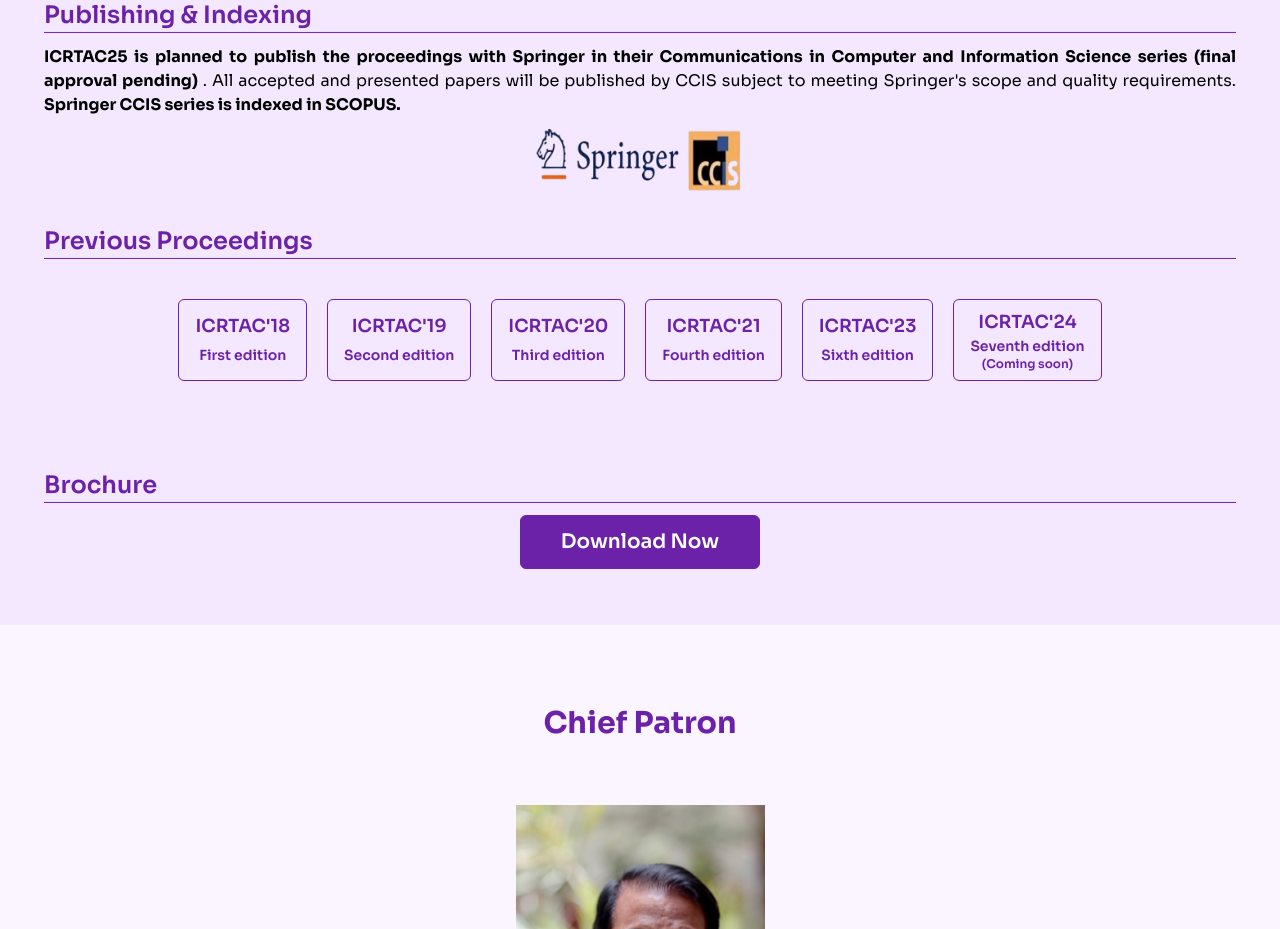
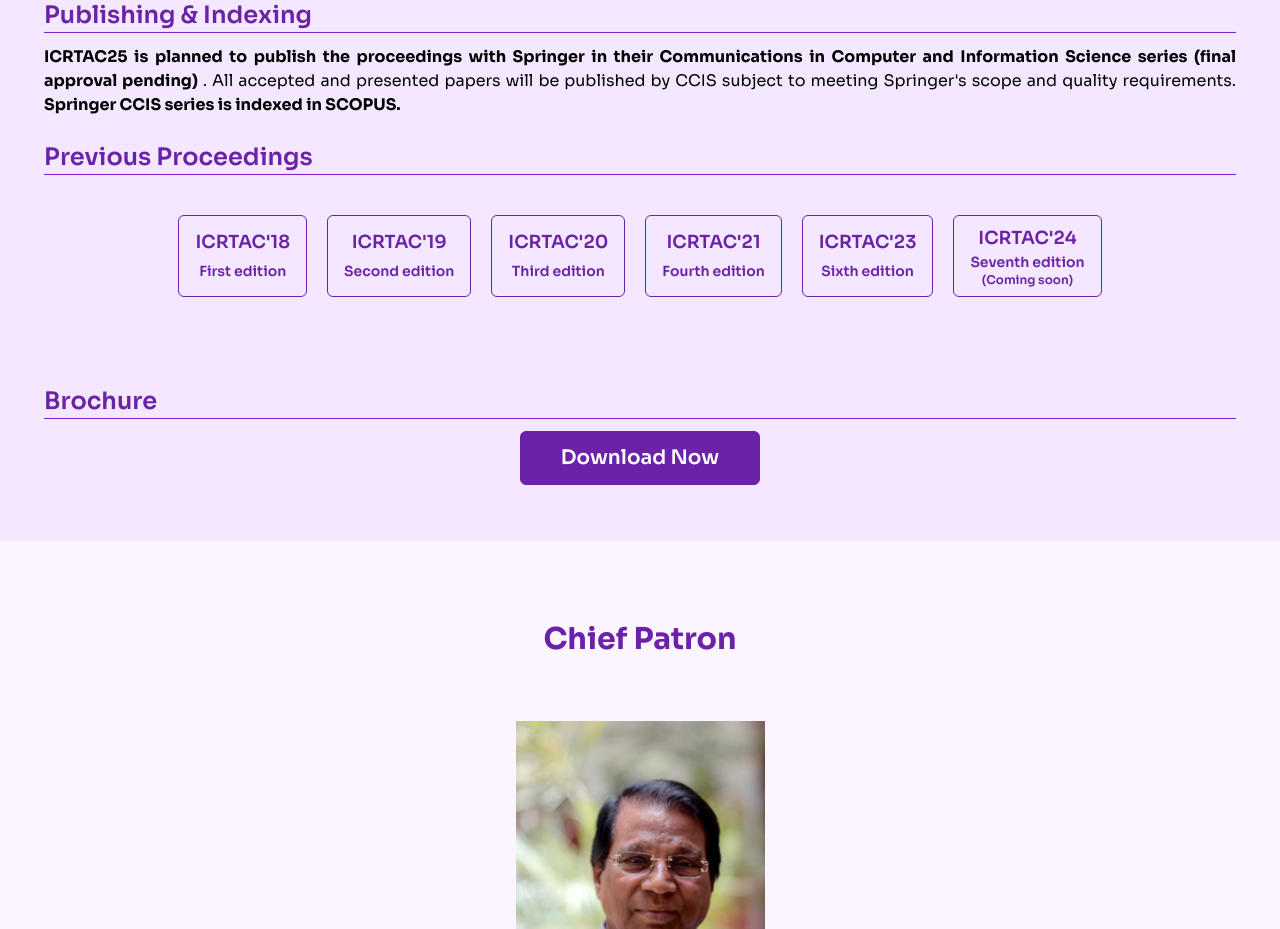
Before and after one commit to aswin-codes/icrtac25, a React (Vite) app: page / in a window 1280 px wide. Shown: the part 3700-4629 px from the top of the page. Built offline with nearby package versions, Linux system fonts and the light colour scheme.

Commit message:
fix: update

```diff
--- a/src/components/ICRTAC25/About.jsx
+++ b/src/components/ICRTAC25/About.jsx
@@ -175,9 +175,6 @@ const About = () => {
                         <p className='mt-3'>
                             <b className='font-bold'>ICRTAC25 is planned to publish the proceedings  with Springer in their Communications in Computer and Information Science series (final approval pending) </b>. All accepted and presented papers will be published by CCIS subject to meeting Springer's scope and quality requirements.<b className='font-bold'> Springer CCIS series is indexed in SCOPUS.</b>
                         </p>
-                        <div className='mt-3 flex lg:flex-row flex-col justify-around items-center my-2 gap-4'>
-                            <img src={Springer} alt='Springer Publications' className='object-contain h-10 sm:h-16' />
-                        </div>
                     </div>
                     <section id="previous" className='p-1 publishing-content mt-4'>
                         <h1 className='text-xl sm:text-2xl font-semibold text-purple-800'>Previous Proceedings</h1>
```
Also changed, not shown: 2 other files (tests, documents, lock files or other folders).
